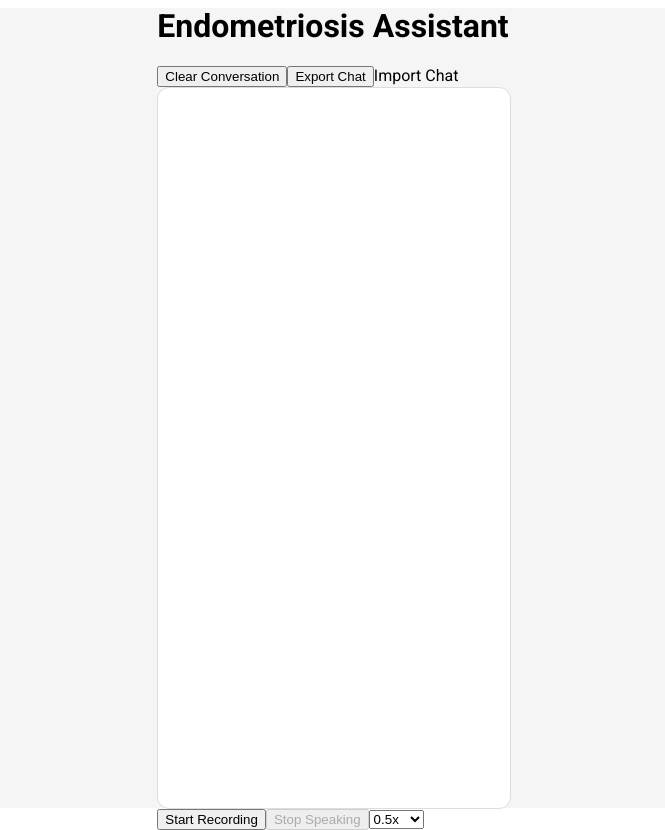
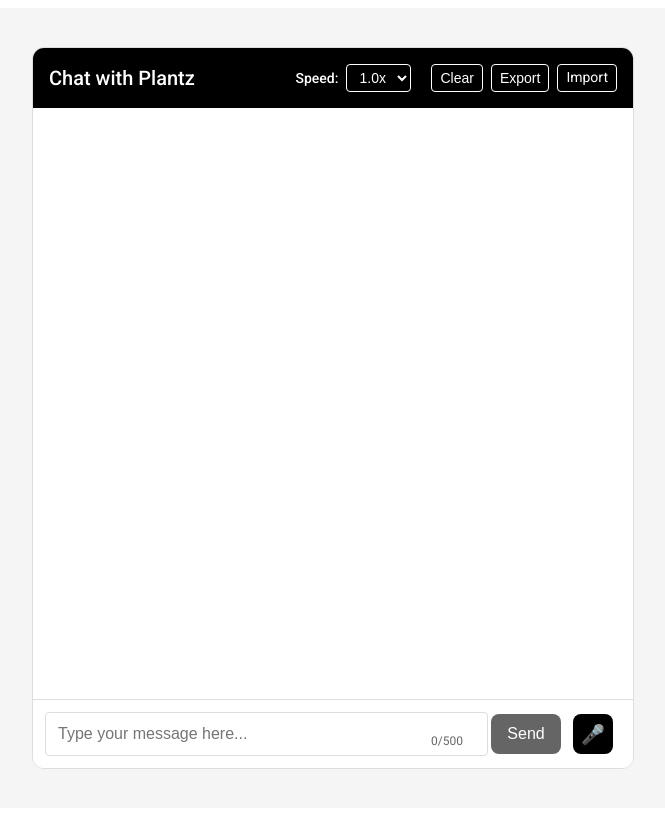
Before and after one commit to MillionMedia2/Voice-Chat-Endo, a Next.js app: page / in a window 1280 px wide. Shown: the whole page, without its empty margins (307-972 px from the left). Built offline with nearby package versions, Linux system fonts and the light colour scheme.

Commit message:
fix vercel v5

```diff
--- a/components/Chat.tsx
+++ b/components/Chat.tsx
@@ -30,12 +30,14 @@ interface WindowWithAudioContext extends Window {
 }
 
 const STORAGE_KEY = 'chat_conversation';
+// eslint-disable-next-line @typescript-eslint/no-unused-vars
 const MAX_MESSAGE_LENGTH = 500;
 
 const Chat = () => {
   const [mounted, setMounted] = useState(false);
   const { transcript, resetTranscript, browserSupportsSpeechRecognition } = useSpeechRecognition();
   const [conversation, setConversation] = useState<Message[]>([]);
+  // eslint-disable-next-line @typescript-eslint/no-unused-vars
   const [inputText, setInputText] = useState<string>("");
   const [previousResponseId, setPreviousResponseId] = useState<string | null>(null);
   const [isAgentSpeaking, setIsAgentSpeaking] = useState(false);
@@ -45,6 +47,7 @@ const Chat = () => {
   const audioRef = useRef<HTMLAudioElement | null>(null);
   const chatHistoryRef = useRef<HTMLDivElement>(null);
   const [isListening, setIsListening] = useState(false);
+  // eslint-disable-next-line @typescript-eslint/no-unused-vars
   const [showScrollButton, setShowScrollButton] = useState(false);
 
   // Load conversation from localStorage on mount
@@ -283,6 +286,7 @@ const Chat = () => {
     startListening();
   };
 
+  // eslint-disable-next-line @typescript-eslint/no-unused-vars
   const scrollToBottom = () => {
     if (chatHistoryRef.current) {
       chatHistoryRef.current.scrollTop = chatHistoryRef.current.scrollHeight;
@@ -299,18 +303,38 @@ const Chat = () => {
 
   return (
     <Layout>
-      <div className={styles.container}>
-        <div className={styles.header}>
-          <h1>Endometriosis Assistant</h1>
-          <div className={styles.controls}>
-            <button onClick={clearConversation} className={styles.button}>
-              Clear Conversation
+      <div className={styles.chatContainer}>
+        <div className={styles.chatHeader}>
+          <span>Chat with Plantz</span>
+          <div className={styles.headerButtons}>
+            <div className={styles.speedControl}>
+              <label>Speed:</label>
+              <select
+                value={playbackRate}
+                onChange={(e) => {
+                  const newRate = parseFloat(e.target.value);
+                  setPlaybackRate(newRate);
+                  if (audioRef.current) {
+                    audioRef.current.playbackRate = newRate;
+                  }
+                }}
+                className={styles.speedSelect}
+              >
+                <option value={0.8}>0.8x</option>
+                <option value={1.0}>1.0x</option>
+                <option value={1.2}>1.2x</option>
+                <option value={1.5}>1.5x</option>
+                <option value={2.0}>2.0x</option>
+              </select>
+            </div>
+            <button onClick={clearConversation} className={styles.headerButton}>
+              Clear
             </button>
-            <button onClick={exportConversation} className={styles.button}>
-              Export Chat
+            <button onClick={exportConversation} className={styles.headerButton}>
+              Export
             </button>
-            <label className={styles.importButton}>
-              Import Chat
+            <label className={styles.headerButton}>
+              Import
               <input
                 type="file"
                 accept=".json"
@@ -320,55 +344,86 @@ const Chat = () => {
             </label>
           </div>
         </div>
-
-        <div className={styles.chatContainer}>
-          <div ref={chatHistoryRef} className={styles.chatHistory}>
-            {conversation.map((message, index) => (
-              <div
-                key={index}
-                className={`${styles.message} ${
-                  message.role === "user" ? styles.userMessage : styles.assistantMessage
-                }`}
-              >
-                <div className={styles.messageContent}>{message.content}</div>
-              </div>
-            ))}
         {errorMessage && (
           <div className={styles.errorMessage}>
             {errorMessage}
           </div>
         )}
+        <div className={styles.chatHistory} ref={chatHistoryRef}>
+          {conversation.map((msg, index) => (
+            <div
+              key={index}
+              className={`${styles.message} ${msg.role === "assistant" ? styles.assistant : styles.user}`}
+            >
+              <div className={styles.messageContent}>{msg.content}</div>
+              <div className={styles.messageTimestamp}>
+                {msg.timestamp ? new Date(msg.timestamp).toLocaleTimeString() : ''}
               </div>
             </div>
-
-        <div className={styles.inputContainer}>
-          <div className={styles.controls}>
+          ))}
+          {isLoading && (
+            <div className={styles.loadingMessage}>
+              <div className={styles.loadingSpinner}></div>
+              Thinking...
+            </div>
+          )}
+          {showScrollButton && (
             <button
-              onClick={isListening ? stopListening : startListening}
-              className={`${styles.button} ${isListening ? styles.active : ''}`}
+              onClick={scrollToBottom}
+              className={styles.scrollButton}
+              aria-label="Scroll to bottom"
             >
-              {isListening ? "Stop Recording" : "Start Recording"}
+              ⬇️
+            </button>
+          )}
+        </div>
+        <div className={styles.chatInputContainer}>
+          <div className={styles.inputWrapper}>
+            <input
+              type="text"
+              placeholder="Type your message here..."
+              value={inputText}
+              onChange={(e) => {
+                if (e.target.value.length <= MAX_MESSAGE_LENGTH) {
+                  setInputText(e.target.value);
+                }
+              }}
+              className={styles.chatInput}
+              disabled={isLoading}
+              onKeyPress={(e) => {
+                if (e.key === 'Enter' && !e.shiftKey) {
+                  e.preventDefault();
+                  if (inputText.trim() !== "") {
+                    sendMessage(inputText.trim());
+                    setInputText("");
+                  }
+                }
+              }}
+            />
+            <div className={styles.charCount}>
+              {inputText.length}/{MAX_MESSAGE_LENGTH}
+            </div>
+          </div>
+          <button
+            onClick={() => {
+              if (inputText.trim() !== "") {
+                sendMessage(inputText.trim());
+                setInputText("");
+              }
+            }}
+            className={styles.sendButton}
+            disabled={isLoading || inputText.length === 0}
+          >
+            Send
           </button>
           <button
-              onClick={isAgentSpeaking ? stopAudio : undefined}
-              className={`${styles.button} ${isAgentSpeaking ? styles.active : ''}`}
-              disabled={!isAgentSpeaking}
+            onClick={() => isAgentSpeaking ? stopAudio() : startListening()}
+            className={`${styles.speechButton} ${isAgentSpeaking ? styles.active : ''} ${isListening ? styles.listening : ''}`}
+            disabled={isLoading}
+            aria-label={isAgentSpeaking ? "Stop speaking" : "Start speaking"}
           >
-              Stop Speaking
+            {isAgentSpeaking ? '⏹️' : isListening ? '🎤' : '🎤'}
           </button>
-            <select
-              value={playbackRate}
-              onChange={(e) => setPlaybackRate(parseFloat(e.target.value))}
-              className={styles.select}
-            >
-              <option value="0.5">0.5x</option>
-              <option value="0.75">0.75x</option>
-              <option value="1.0">1.0x</option>
-              <option value="1.25">1.25x</option>
-              <option value="1.5">1.5x</option>
-              <option value="2.0">2.0x</option>
-            </select>
-          </div>
         </div>
       </div>
     </Layout>
```
Lines whose indentation alone changed are shown as unchanged.
